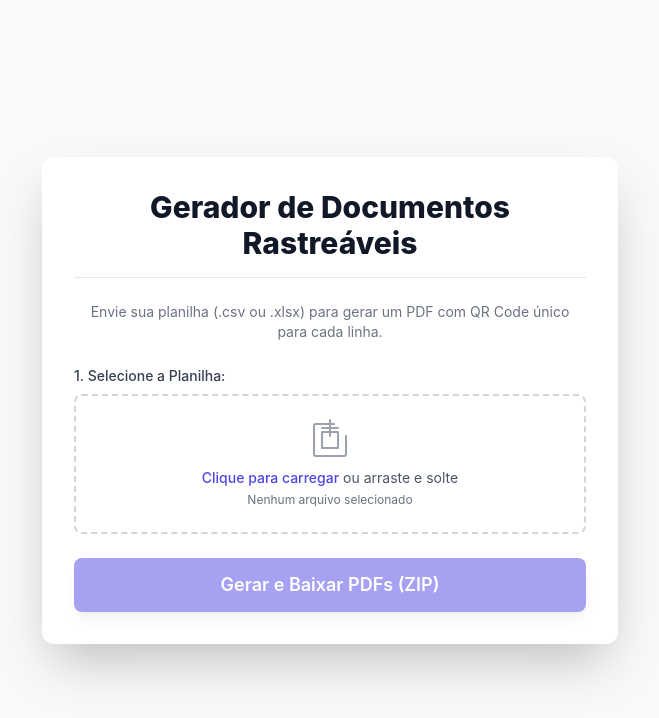
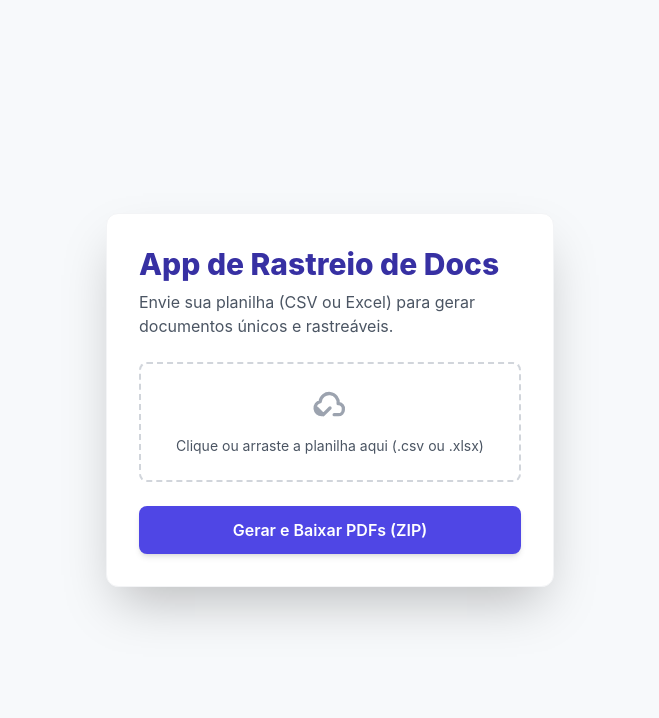
Before and after one commit to semnome1575/rastreamento-pdf-flask, a Flask app: page / in a window 1280 px wide. Shown: the top 718 px of the page, without its empty margins (310-969 px from the left). Run offline with Flask 3, Linux system fonts and the light colour scheme; some libraries are stand-ins or nearby versions.

Commit message:
Update index.html

```diff
--- a/templates/index.html
+++ b/templates/index.html
@@ -3,144 +3,83 @@
 <head>
     <meta charset="UTF-8">
     <meta name="viewport" content="width=device-width, initial-scale=1.0">
-    <title>Gerador de PDFs com QR Code</title>
-    <!-- Tailwind CSS CDN (CORRIGIDO!) -->
+    <title>Gerador de PDFs com QR Único</title>
     <script src="https://cdn.tailwindcss.com"></script>
     <style>
-        /* Define a fonte Inter como padrão e fundo */
-        body {
-            font-family: 'Inter', sans-serif;
-            background-color: #f7f9fb;
-        }
+        /* Personalização simples para melhor visual */
+        body { font-family: 'Inter', sans-serif; background-color: #f7f9fb; }
+        #drop-area { transition: all 0.2s ease-in-out; }
+        #drop-area.highlight { border-color: #3b82f6; background-color: #eff6ff; }
+        /* Oculta o input de arquivo, mas permite que seja acionado */
+        #fileInput { display: none; }
+    </style>
+</head>
+<body class="min-h-screen flex items-center justify-center p-4">
 
-        /* Estilos para a área de Drag-and-Drop */
-        .drop-area {
-            transition: border-color 0.3s ease, background-color 0.3s ease;
-        }
-        .drop-area.drag-over {
-            border-color: #4f46e5; /* primary color */
-            background-color: #eff6ff; /* blue-50 */
-        }
-    </style>
+<div class="w-full max-w-md bg-white p-8 rounded-xl shadow-2xl border border-gray-100">
+    <h1 class="text-3xl font-extrabold text-indigo-800 mb-2">App de Rastreio de Docs</h1>
+    <p class="text-gray-600 mb-6">Envie sua planilha (CSV ou Excel) para gerar documentos únicos e rastreáveis.</p>
+
+    <!-- Formulário de Upload -->
+    <form id="uploadForm" action="/upload" method="post" enctype="multipart/form-data" class="space-y-6">
+
+        <!-- Input de arquivo Real (Oculto) -->
+        <input type="file" name="file" id="fileInput" accept=".csv, .xlsx, .xls">
+
+        <!-- Área de Clique/Drop Visual -->
+        <div id="drop-area"
+             class="border-2 border-dashed border-gray-300 rounded-lg p-6 text-center hover:border-indigo-500 transition duration-300 cursor-pointer"
+             onclick="document.getElementById('fileInput').click()"> <!-- AGORA SIM, FORÇAMOS O CLIQUE -->
+
+            <div class="flex flex-col items-center">
+                <svg xmlns="http://www.w3.org/2000/svg" class="h-10 w-10 text-gray-400" fill="none" viewBox="0 0 24 24" stroke="currentColor">
+                    <path stroke-linecap="round" stroke-linejoin="round" stroke-width="2" d="M7 16a4 4 0 01-.885-7.885 5 5 0 0110.77 1.258A3 3 0 0120 13a3 3 0 01-3 3h-2.5m-6.5 0l4-4m-4 4l-4-4"/>
+                </svg>
+                <p class="mt-2 text-sm text-gray-600" id="fileNameDisplay">Clique ou arraste a planilha aqui (.csv ou .xlsx)</p>
+            </div>
+        </div>
+
+        <button type="submit"
+                id="submitButton"
+                class="w-full bg-indigo-600 text-white py-3 px-4 rounded-lg hover:bg-indigo-700 transition duration-300 font-semibold shadow-md focus:outline-none focus:ring-4 focus:ring-indigo-500 focus:ring-opacity-50 flex items-center justify-center"
+                disabled>
+            Gerar e Baixar PDFs (ZIP)
+        </button>
+    </form>
+
+    <div id="messageBox" class="mt-4 p-3 rounded-lg text-sm hidden"></div>
+    <div id="loading" class="mt-4 hidden flex items-center justify-center">
+        <svg class="animate-spin -ml-1 mr-3 h-5 w-5 text-indigo-600" xmlns="http://www.w3.org/2000/svg" fill="none" viewBox="0 0 24 24">
+            <circle class="opacity-25" cx="12" cy="12" r="10" stroke="currentColor" stroke-width="4"></circle>
+            <path class="opacity-75" fill="currentColor" d="M4 12a8 8 0 018-8V0C5.373 0 0 5.373 0 12h4zm2 5.291A7.962 7.962 0 014 12H0c0 3.042 1.135 5.824 3 7.938l3-2.647z"></path>
+        </svg>
+        <span class="text-indigo-600">Processando documentos. Pode levar alguns segundos...</span>
+    </div>
+</div>
+
 <script>
-        // Configuração do Tailwind para usar cores customizadas
-        tailwind.config = {
-            theme: {
-                extend: {
-                    colors: {
-                        'primary': '#4f46e5',
-                        'secondary': '#8b5cf6',
-                    }
-                }
-            }
-        }
-
-        // --- Variáveis de Elementos DOM ---
-        const form = document.getElementById('upload-form');
-        const fileInput = document.getElementById('file-upload');
-        const submitButton = document.getElementById('submit-button');
-        const fileNameDisplay = document.getElementById('file-name');
-        const messageBox = document.getElementById('message-box');
-        const loadingSpinner = document.getElementById('loading-spinner');
+const form = document.getElementById('uploadForm');
+const fileInput = document.getElementById('fileInput');
+const submitButton = document.getElementById('submitButton');
+const fileNameDisplay = document.getElementById('fileNameDisplay');
+const messageBox = document.getElementById('messageBox');
+const loading = document.getElementById('loading');
 const dropArea = document.getElementById('drop-area');
 
-        // --- Funções de UI e Feedback ---
-
-        function showMessage(message, type) {
-            messageBox.textContent = message;
-            messageBox.classList.remove('hidden', 'bg-red-100', 'text-red-800', 'bg-green-100', 'text-green-800', 'border-red-400', 'border-green-400');
-
-            if (type === 'error') {
-                messageBox.classList.add('bg-red-100', 'text-red-800', 'border-red-400');
-            } else if (type === 'success') {
-                messageBox.classList.add('bg-green-100', 'text-green-800', 'border-green-400');
-            }
-
-            // Esconde a mensagem após 10 segundos
-            setTimeout(() => {
-                messageBox.classList.add('hidden');
-            }, 10000);
-        }
-
-        function handleFileSelection(file) {
-            if (file) {
-                fileNameDisplay.textContent = `Arquivo selecionado: ${file.name}`;
-                submitButton.disabled = false;
-                // Coloca o arquivo no input para que o form data consiga pegá-lo
-                const dataTransfer = new DataTransfer();
-                dataTransfer.items.add(file);
-                fileInput.files = dataTransfer.files;
-            } else {
-                fileNameDisplay.textContent = 'Nenhum arquivo selecionado';
-                submitButton.disabled = true;
-            }
-            messageBox.classList.add('hidden');
-        }
-
-        // --- Lógica de Processamento e Upload ---
-
-        async function startProcessing(file) {
-            if (!file) {
-                showMessage('Por favor, selecione ou arraste um arquivo CSV ou XLSX.', 'error');
-                return;
-            }
-
-            // Ativa o estado de loading e desativa o botão
-            submitButton.disabled = true;
-            submitButton.textContent = 'Processando...';
-            loadingSpinner.classList.remove('hidden');
-
-            const formData = new FormData();
-            formData.append('file', file);
-
-            try {
-                // Envia o arquivo para o servidor Flask
-                const response = await fetch('/upload', {
-                    method: 'POST',
-                    body: formData,
+// Drag and Drop handlers
+['dragenter', 'dragover', 'dragleave', 'drop'].forEach(eventName => {
+    dropArea.addEventListener(eventName, preventDefaults, false);
 });
 
-                if (response.ok) {
-                    // Inicia o download do arquivo ZIP
-                    const blob = await response.blob();
-                    const url = window.URL.createObjectURL(blob);
-                    const a = document.createElement('a');
-                    a.href = url;
-                    a.download = 'documentos_rastreaveis.zip';
-                    document.body.appendChild(a);
-                    a.click();
-                    a.remove();
-                    window.URL.revokeObjectURL(url);
+['dragenter', 'dragover'].forEach(eventName => {
+    dropArea.addEventListener(eventName, () => dropArea.classList.add('highlight'), false);
+});
 
-                    showMessage('Sucesso! O download do arquivo ZIP começou. Procure por documentos_rastreaveis.zip', 'success');
+['dragleave', 'drop'].forEach(eventName => {
+    dropArea.addEventListener(eventName, () => dropArea.classList.remove('highlight'), false);
+});
 
-                } else {
-                    // Captura e exibe a mensagem de erro retornada pelo Python
-                    const errorText = await response.text();
-                    showMessage(`Erro no processamento: ${errorText}`, 'error');
-                }
-
-            } catch (error) {
-                // Erro de rede ou comunicação
-                showMessage(`Erro de rede: Não foi possível conectar ao servidor.`, 'error');
-                console.error('Fetch error:', error);
-            } finally {
-                // Restaura o estado original
-                submitButton.disabled = false;
-                submitButton.textContent = 'Gerar e Baixar PDFs (ZIP)';
-                loadingSpinner.classList.add('hidden');
-                // Mantém o arquivo selecionado, mas re-habilita o botão
-                handleFileSelection(file);
-            }
-        }
-
-        // Função de envio padrão do formulário
-        function handleSubmit(event) {
-            event.preventDefault();
-            startProcessing(fileInput.files[0]);
-        }
-
-        // --- Lógica de Drag and Drop ---
+dropArea.addEventListener('drop', handleDrop, false);
 
 function preventDefaults(e) {
     e.preventDefault();
@@ -148,106 +87,94 @@
 }
 
 function handleDrop(e) {
-            preventDefaults(e);
     const dt = e.dataTransfer;
     const file = dt.files[0];
-
-            if (file && (file.name.endsWith('.csv') || file.name.endsWith('.xlsx') || file.name.endsWith('.xls'))) {
-                handleFileSelection(file);
-                // O processamento não começa automaticamente no drop, o usuário precisa clicar para ter certeza.
-            } else {
-                showMessage('Formato de arquivo inválido. Use .csv, .xlsx ou .xls.', 'error');
-                handleFileSelection(null);
+    if (file) {
+        fileInput.files = dt.files; // Define o arquivo no input
+        handleFileSelection();
     }
 }
 
-        // --- Inicialização de Event Listeners ---
-        document.addEventListener('DOMContentLoaded', () => {
-            // Eventos de Drag and Drop
-            ['dragenter', 'dragover', 'dragleave', 'drop'].forEach(eventName => {
-                dropArea.addEventListener(eventName, preventDefaults, false);
+// Ouve as mudanças no input de arquivo (disparado por clique ou drop)
+fileInput.addEventListener('change', handleFileSelection);
+
+function handleFileSelection() {
+    if (fileInput.files.length > 0) {
+        fileNameDisplay.textContent = `Arquivo selecionado: ${fileInput.files[0].name}`;
+        submitButton.disabled = false;
+    } else {
+        fileNameDisplay.textContent = 'Clique ou arraste a planilha aqui (.csv ou .xlsx)';
+        submitButton.disabled = true;
+    }
+    messageBox.classList.add('hidden');
+}
+
+// Lidar com o envio do formulário (AJAX)
+form.addEventListener('submit', async (e) => {
+    e.preventDefault();
+
+    // Validação de arquivo antes de enviar
+    if (fileInput.files.length === 0) {
+        showMessage('Por favor, selecione um arquivo para começar.', 'bg-yellow-100 text-yellow-800');
+        return;
+    }
+
+    messageBox.classList.add('hidden');
+    loading.classList.remove('hidden');
+    submitButton.disabled = true;
+
+    const formData = new FormData(form);
+
+    try {
+        // Envia a requisição para o servidor
+        const response = await fetch('/upload', {
+            method: 'POST',
+            body: formData
         });
 
-            ['dragenter', 'dragover'].forEach(eventName => {
-                dropArea.addEventListener(eventName, () => dropArea.classList.add('drag-over'), false);
+        if (response.ok) {
+            // Se OK, inicia o download (que é um ZIP)
+            const blob = await response.blob();
+            const contentDisposition = response.headers.get('content-disposition');
+            let filename = 'documentos_rastreaveis.zip';
+
+            if (contentDisposition) {
+                const match = contentDisposition.match(/filename="?([^;"]+)"?/i);
+                if (match && match[1]) {
+                    filename = match[1];
+                }
+            }
+
+            const url = window.URL.createObjectURL(blob);
+            const a = document.createElement('a');
+            a.style.display = 'none';
+            a.href = url;
+            a.download = filename;
+            document.body.appendChild(a);
+            a.click();
+            window.URL.revokeObjectURL(url);
+
+            showMessage('Sucesso! O download dos documentos rastreáveis foi iniciado.', 'bg-green-100 text-green-800');
+        } else {
+            // Lidar com erros do servidor
+            const errorText = await response.text();
+            showMessage(`Erro ao processar: ${errorText}`, 'bg-red-100 text-red-800');
+        }
+    } catch (error) {
+        console.error('Erro de rede:', error);
+        showMessage('Erro de rede. Verifique se o servidor está ativo.', 'bg-red-100 text-red-800');
+    } finally {
+        loading.classList.add('hidden');
+        handleFileSelection();
+    }
 });
 
-            ['dragleave', 'drop'].forEach(eventName => {
-                dropArea.addEventListener(eventName, () => dropArea.classList.remove('drag-over'), false);
-            });
-
-            dropArea.addEventListener('drop', handleDrop, false);
-
-            // Evento de seleção de arquivo por clique
-            fileInput.addEventListener('change', () => {
-                const file = fileInput.files.length > 0 ? fileInput.files[0] : null;
-                handleFileSelection(file);
-            });
-
-            // Evento de submissão do formulário
-            form.addEventListener('submit', handleSubmit);
-        });
+function showMessage(text, classes) {
+    messageBox.textContent = text;
+    messageBox.className = `mt-4 p-3 rounded-lg text-sm ${classes}`;
+    messageBox.classList.remove('hidden');
+}
 </script>
-</head>
-<body class="min-h-screen flex items-center justify-center p-4">
-
-    <div class="max-w-xl w-full p-8 space-y-6 bg-white shadow-2xl rounded-xl transform transition duration-500 hover:shadow-primary/50">
-
-        <h1 class="text-3xl font-extrabold text-center text-gray-900 border-b pb-4">
-            Gerador de Documentos Rastreáveis
-        </h1>
-
-        <!-- Mensagem de Feedback (Erro ou Sucesso) -->
-        <div id="message-box" class="hidden p-4 rounded-lg border-l-4 font-medium" role="alert">
-            <!-- Conteúdo da mensagem será injetado pelo JavaScript -->
-        </div>
-
-        <p class="text-sm text-center text-gray-500">
-            Envie sua planilha (.csv ou .xlsx) para gerar um PDF com QR Code único para cada linha.
-        </p>
-
-        <form id="upload-form" class="space-y-6">
-
-            <!-- Campo de Upload Personalizado -->
-            <div>
-                <label for="file-upload" class="block text-sm font-medium text-gray-700 mb-2">
-                    1. Selecione a Planilha:
-                </label>
-                <div id="drop-area" class="drop-area mt-1 flex justify-center px-6 pt-5 pb-6 border-2 border-gray-300 border-dashed rounded-lg">
-                    <div class="space-y-1 text-center">
-
-                        <!-- Ícone SVG -->
-                        <svg class="mx-auto h-12 w-12 text-gray-400" stroke="currentColor" fill="none" viewBox="0 0 48 48" aria-hidden="true">
-                            <path d="M28 8H10a2 2 0 00-2 2v28a2 2 0 002 2h28a2 2 0 002-2V20M16 16v16h16V16H16zM24 4v16m-8-8h16" stroke-width="2" stroke-linecap="round" stroke-linejoin="round" />
-                        </svg>
-
-                        <div class="flex text-sm text-gray-600 justify-center">
-                            <label for="file-upload" class="relative cursor-pointer bg-white rounded-md font-medium text-primary hover:text-secondary focus-within:outline-none focus-within:ring-2 focus-within:ring-offset-2 focus-within:ring-primary">
-                                <span>Clique para carregar</span>
-                                <input id="file-upload" name="file" type="file" class="sr-only" accept=".csv, .xlsx, .xls">
-                            </label>
-                            <p class="pl-1">ou arraste e solte</p>
-                        </div>
-                        <p class="text-xs text-gray-500" id="file-name">
-                            Nenhum arquivo selecionado
-                        </p>
-                    </div>
-                </div>
-            </div>
-
-            <!-- Botão de Envio com Loading Spinner -->
-            <div>
-                <button type="submit" id="submit-button" disabled class="w-full flex justify-center items-center py-3 px-4 border border-transparent rounded-lg shadow-lg text-lg font-semibold text-white bg-primary hover:bg-secondary focus:outline-none focus:ring-2 focus:ring-offset-2 focus:ring-primary transition duration-150 ease-in-out transform hover:scale-[1.01] disabled:opacity-50">
-                    <svg id="loading-spinner" class="animate-spin -ml-1 mr-3 h-5 w-5 text-white hidden" xmlns="http://www.w3.org/2000/svg" fill="none" viewBox="0 0 24 24">
-                        <circle class="opacity-25" cx="12" cy="12" r="10" stroke="currentColor" stroke-width="4"></circle>
-                        <path class="opacity-75" fill="currentColor" d="M4 12a8 8 0 018-8V0C5.373 0 0 5.373 0 12h4zm2 5.291A7.962 7.962 0 014 12H0c0 3.042 1.135 5.824 3 7.938l3-2.647z"></path>
-                    </svg>
-                    Gerar e Baixar PDFs (ZIP)
-                </button>
-            </div>
-        </form>
-
-    </div>
 
 </body>
 </html>
```
Lines whose indentation alone changed are shown as unchanged.
